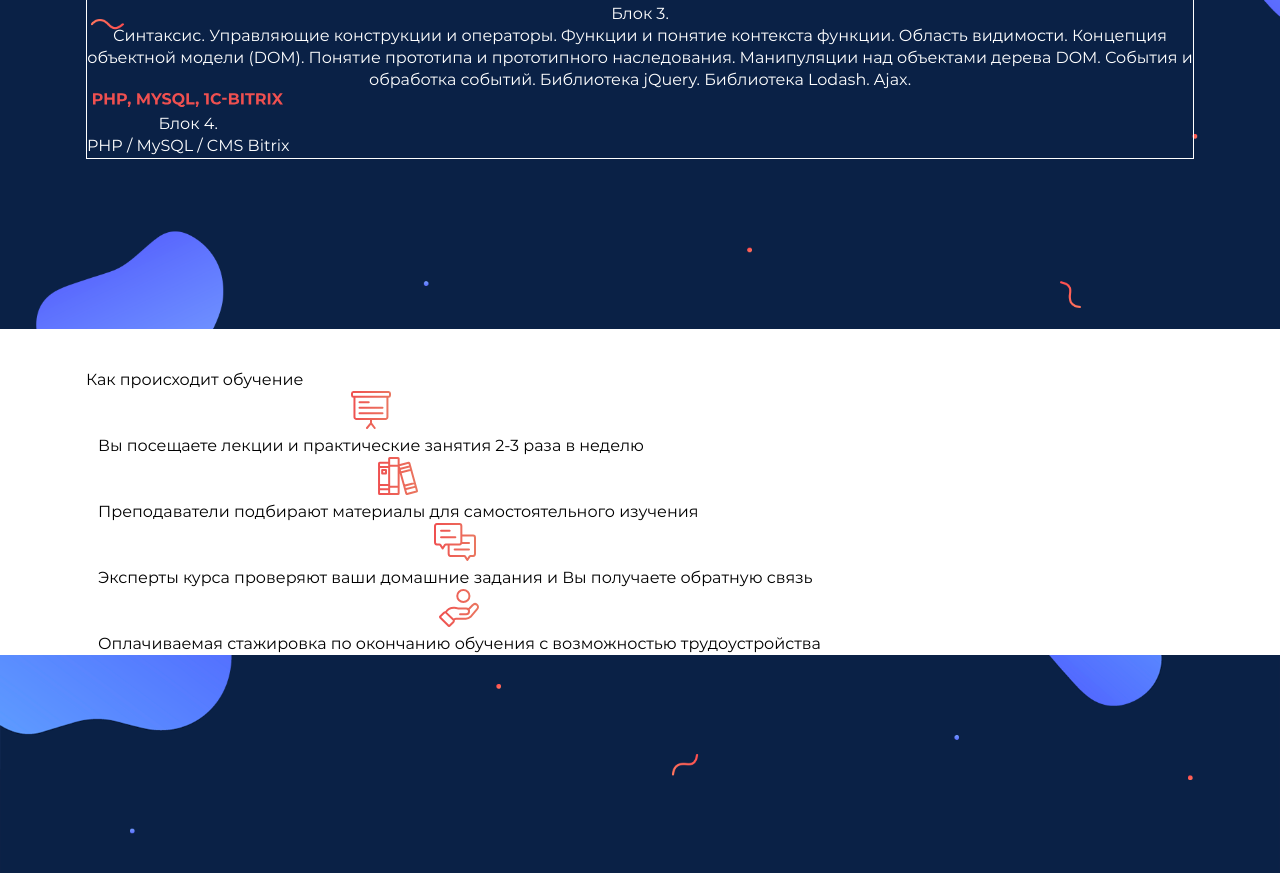
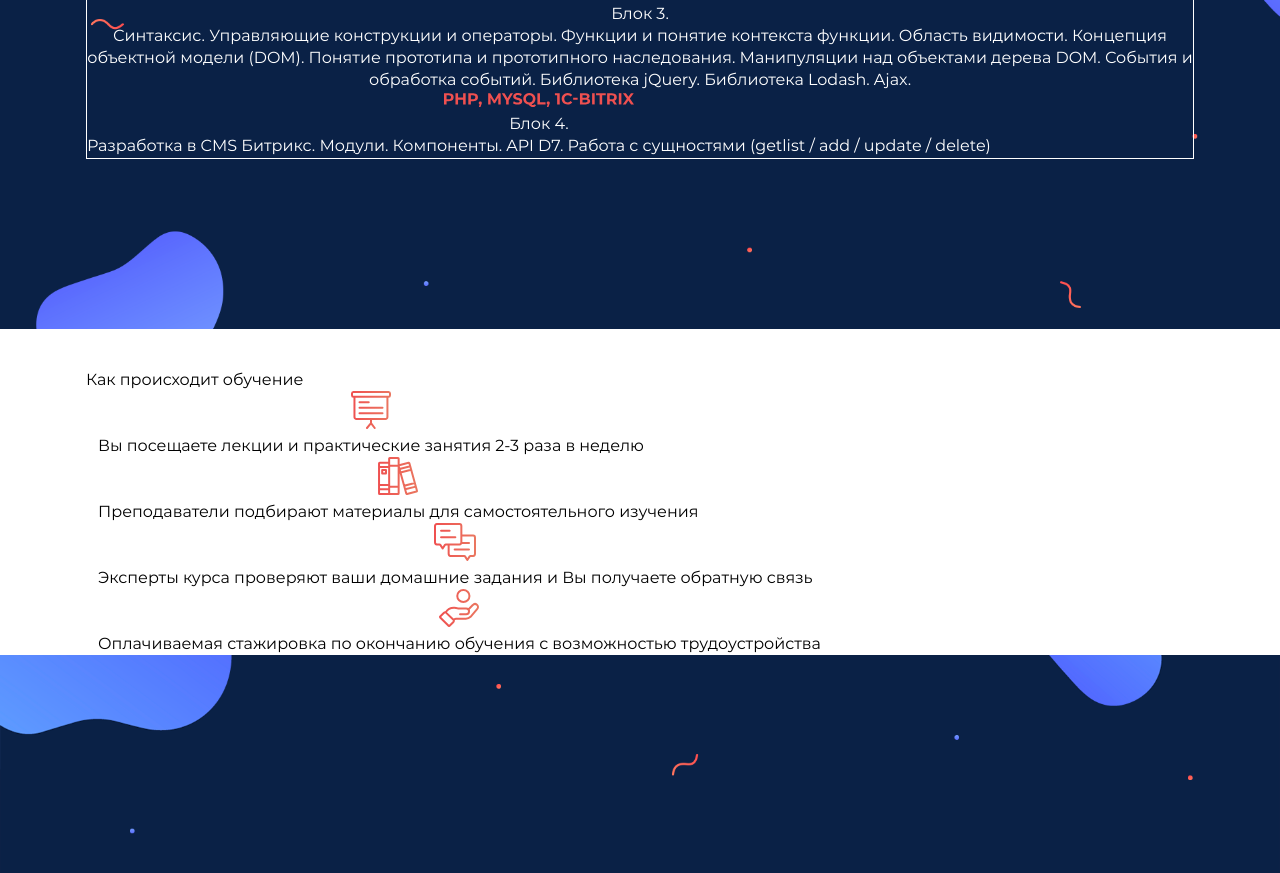
Before and after one commit to XpageTeam/CodingClass, a website built with webpack: page src/pug/main.pug in a window 1280 px wide. Shown: the part 2662-3535 px from the top of the page. Built offline with nearby package versions, Linux system fonts and the light colour scheme; files whose address does not match are found by name.

Commit message:
Доработал текст

```diff
--- a/src/pug/main.pug
+++ b/src/pug/main.pug
@@ -99,7 +99,7 @@ html(lang="ru")
 							.for-who
 								._title Программа обучения
 							.programm-list
-								each item, i in [{subj: "HTML/CSS", text: "Язык гипертекстовой разметки. Структура HTML-документа. HTML-формы. CSS3. Селекторы, атрибуты, псевдоклассы. Блочная вёрстка."}, {subj: "PHP", text: "Синтаксис. Управляющие конструкции и операторы. Пользовательские функции. Область видимости. Переменные и массивы. Классы и объекты. Сессии. Работа с файловой системой. Динамическая генерация страниц на стороне сервера."}, {subj: "Javascript", text: "Синтаксис. Управляющие конструкции и операторы. Функции и понятие контекста функции. Область видимости. Концепция объектной модели (DOM). Понятие прототипа и прототипного наследования. Манипуляции над объектами дерева DOM. События и обработка событий. Библиотека jQuery. Библиотека Lodash. Ajax."}, {subj: "PHP, MySQL, 1С-Bitrix.", text: "PHP / MySQL / CMS Bitrix"}, ]
+								each item, i in [{subj: "HTML/CSS", text: "Язык гипертекстовой разметки. Структура HTML-документа. HTML-формы. CSS3. Селекторы, атрибуты, псевдоклассы. Блочная вёрстка."}, {subj: "PHP", text: "Синтаксис. Управляющие конструкции и операторы. Пользовательские функции. Область видимости. Переменные и массивы. Классы и объекты. Сессии. Работа с файловой системой. Динамическая генерация страниц на стороне сервера."}, {subj: "Javascript", text: "Синтаксис. Управляющие конструкции и операторы. Функции и понятие контекста функции. Область видимости. Концепция объектной модели (DOM). Понятие прототипа и прототипного наследования. Манипуляции над объектами дерева DOM. События и обработка событий. Библиотека jQuery. Библиотека Lodash. Ajax."}, {subj: "PHP, MySQL, 1С-Bitrix.", text: "Разработка в CMS Битрикс. Модули. Компоненты. API D7. Работа с сущностями (getlist / add / update / delete)"}, ]
 									._item
 										.programm-item
 											figure._img
```
Also changed, not shown: docs/main.html.
